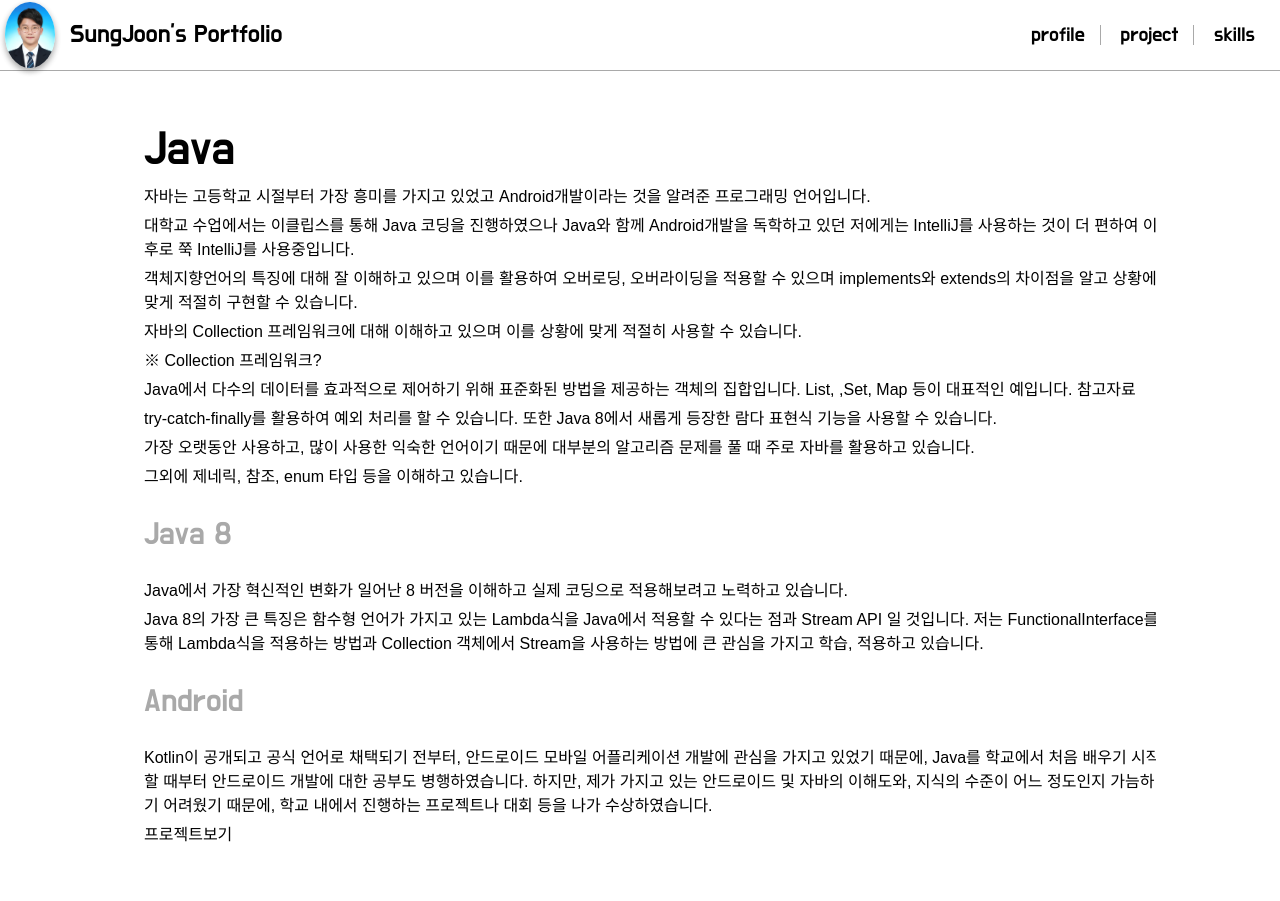
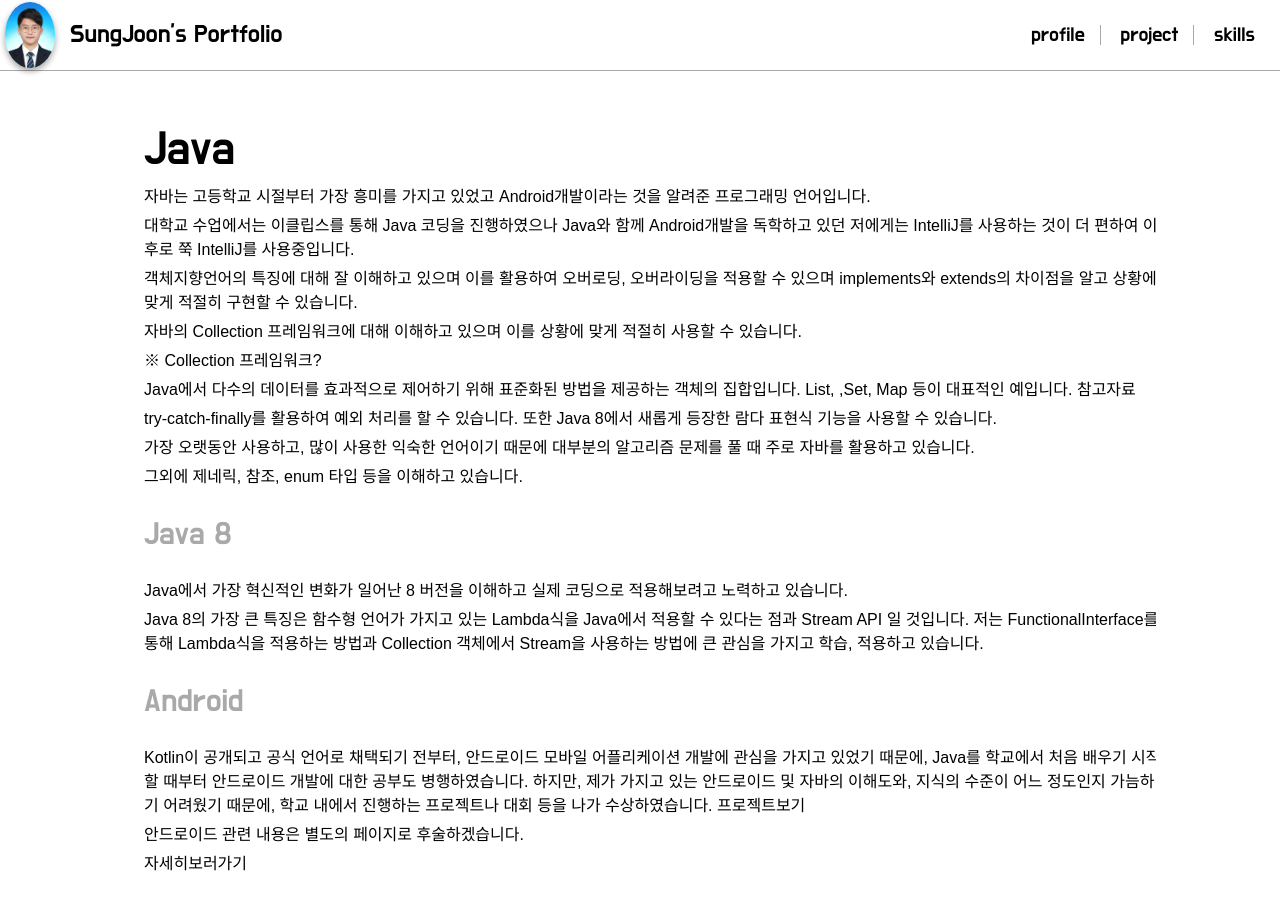
Before and after one commit to seosungjoon/seosungjoon.github.io, a Jekyll site: the page built from _posts/skills/2019-09-05-java.md, in a window 1280 px wide. Built offline with Jekyll 4.4.1, drawn with Linux system fonts in a browser that asks for light colours; nearby versions of some CDN libraries; some web fonts are replaced.

Commit message:
[수정]
-바로가기 링크 수정중

```diff
--- a/_posts/skills/2019-09-05-java.md
+++ b/_posts/skills/2019-09-05-java.md
@@ -40,5 +40,8 @@ Java 8의 가장 큰 특징은 함수형 언어가 가지고 있는 Lambda식을
 
 Kotlin이 공개되고 공식 언어로 채택되기 전부터, 안드로이드 모바일 어플리케이션 개발에 관심을 가지고 있었기 때문에, Java를 학교에서 처음 배우기 시작할 때부터 안드로이드 개발에 대한 공부도 병행하였습니다.
 하지만, 제가 가지고 있는 안드로이드 및 자바의 이해도와, 지식의 수준이 어느 정도인지 가늠하기 어려웠기 때문에, 학교 내에서 진행하는 프로젝트나 대회 등을 나가 수상하였습니다.
+[프로젝트보기](https://seosungjoon.github.io/category/project/)
 
-[프로젝트보기](https://seosungjoon.github.io/category/project/)
+안드로이드 관련 내용은 별도의 페이지로 후술하겠습니다.
+
+[자세히보러가기](https://seosungjoon.github.io/category/skills/Android)
```
